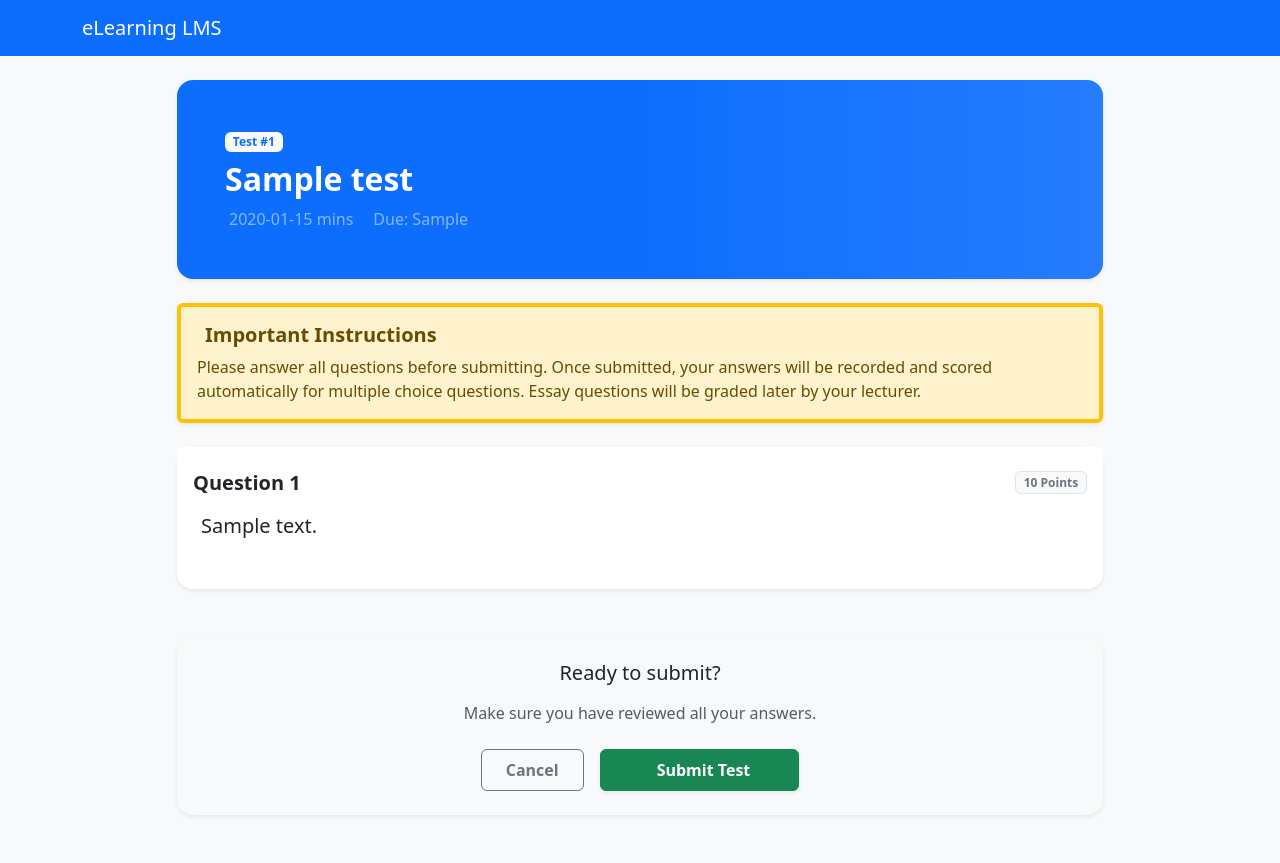
After one commit to tiennam-nguyen/Learning-Management-System, a Flask app: template templates/take_test.html in a window 1280 px wide. The commit adds this page. Run offline with Flask 3, Linux system fonts and the light colour scheme; the template is opened without the code that fills it: most values are stand-ins (such as "Sample title", 1, 10 or a date in 2020).

Commit message:
update student test UI

```diff
--- a/app.py
+++ b/app.py
@@ -295,7 +295,7 @@ def student_dashboard():
         user_info = cursor.fetchone()
 
         try:
-            cursor.execute("SELECT fn_MaxScore_Student_Test(%s, %s) AS gpa", (user_id, 1))
+            cursor.execute("SELECT fn_student_GPA_score(%s) AS gpa", (user_id,))
             gpa_result = cursor.fetchone()
             if gpa_result and gpa_result["gpa"] is not None:
                 gpa = gpa_result["gpa"]
@@ -482,6 +482,7 @@ def class_detail(class_id):
     tests = [] # Khởi tạo danh sách bài test rỗng
     chapters = []
     topics = []
+    file_status = None
 
     try:
         conn = get_db_connection()
@@ -542,11 +543,27 @@ def class_detail(class_id):
             questions = cursor.fetchall()
 
         # 6. LẤY DANH SÁCH BÀI TEST CHỖ NÀY NÈ!
-        cursor.execute(
-            "SELECT test_id, test_name, test_start, test_end, test_timer FROM Test WHERE class_id = %s ORDER BY test_start DESC",
-            (class_id,)
-        )
+        if session.get('role') == 'Student':
+            cursor.execute(
+                """
+                SELECT test_id, test_name, test_start, test_end, test_timer,
+                       fn_MaxScore_Student_Test(%s, test_id) AS highest_score
+                FROM Test WHERE class_id = %s ORDER BY test_start DESC
+                """,
+                (session.get('user_id'), class_id)
+            )
+        else:
+            cursor.execute(
+                "SELECT test_id, test_name, test_start, test_end, test_timer, NULL AS highest_score FROM Test WHERE class_id = %s ORDER BY test_start DESC",
+                (class_id,)
+            )
         tests = cursor.fetchall()
+
+        # 7. Trạng thái tài liệu của lớp (fn_FileStatus)
+        cursor.execute("SELECT fn_FileStatus(%s) AS file_status", (class_id,))
+        fs_result = cursor.fetchone()
+        if fs_result:
+            file_status = fs_result['file_status']
 
     except mysql.connector.Error as e:
         flash(f"Database error: {e}", "danger")
@@ -556,8 +573,9 @@ def class_detail(class_id):
         if 'conn' in locals() and conn and conn.is_connected():
             conn.close()
 
-    # TRUYỀN BIẾN tests VÀO ĐÂY LÀ LÊN HÌNH NGAY!
-    return render_template('class_detail.html', class_info=class_info, students=students, questions=questions, tests=tests, chapters=chapters, topics=topics, all_files=all_files)
+    return render_template('class_detail.html', class_info=class_info, students=students, questions=questions,
+                           tests=tests, chapters=chapters, topics=topics, all_files=all_files,
+                           file_status=file_status)
 
 @app.route('/admin/users/create', methods=['POST'])
 def create_user():
@@ -1212,5 +1230,163 @@ def upload_topic_file(topic_id):
 
     return render_template('upload_file.html', topic_id=topic_id)
 
+@app.route('/test/<int:test_id>/results', methods=['GET'])
+def test_results(test_id):
+    if 'user_id' not in session or session.get('role') not in ['Lecturer', 'Admin']:
+        flash('Unauthorized access.', 'danger')
+        return redirect(url_for('dashboard'))
+
+    conn = get_db_connection()
+    cursor = conn.cursor(dictionary=True)
+
+    try:
+        # Get test info
+        cursor.execute(
+            """
+            SELECT t.*, c.class_name, s.subject_name
+            FROM Test t
+            JOIN Class c ON t.class_id = c.class_id
+            JOIN Subject s ON c.subject_id = s.subject_id
+            WHERE t.test_id = %s
+            """,
+            (test_id,)
+        )
+        test_info = cursor.fetchone()
+
+        if not test_info:
+            flash("Test not found.", "danger")
+            return redirect(url_for('dashboard'))
+
+        # Fetch all attempts for this test
+        cursor.execute(
+            """
+            SELECT a.attempt_id, a.attempt_index, a.start_time, a.end_time, a.score,
+                   u.firstName, u.lastName, st.s_mssv
+            FROM Attempt a
+            JOIN Student st ON a.student_id = st.id
+            JOIN User u ON st.id = u.id
+            WHERE a.test_id = %s
+            ORDER BY u.lastName, u.firstName, a.attempt_index
+            """,
+            (test_id,)
+        )
+        attempts = cursor.fetchall()
+
+        return render_template('test_results.html', test=test_info, attempts=attempts)
+
+    except mysql.connector.Error as e:
+        flash(f"Database error: {e}", "danger")
+        return redirect(url_for('dashboard'))
+    finally:
+        if 'cursor' in locals() and cursor: cursor.close()
+        if 'conn' in locals() and conn.is_connected(): conn.close()
+
+@app.route('/test/<int:test_id>', methods=['GET', 'POST'])
+def take_test(test_id):
+    if 'user_id' not in session or session.get('role') != 'Student':
+        flash('Unauthorized access or you must be a student to take tests.', 'danger')
+        return redirect(url_for('dashboard'))
+
+    user_id = session.get('user_id')
+    conn = get_db_connection()
+    cursor = conn.cursor(dictionary=True)
+
+    try:
+        # Get test info
+        cursor.execute("SELECT * FROM Test WHERE test_id = %s", (test_id,))
+        test_info = cursor.fetchone()
+        if not test_info:
+            flash("Test not found.", "danger")
+            return redirect(url_for('student_dashboard'))
+
+        if request.method == 'POST':
+            try:
+                # Find the next attempt index
+                cursor.execute(
+                    "SELECT COALESCE(MAX(attempt_index), 0) + 1 AS next_index FROM Attempt WHERE test_id = %s AND student_id = %s",
+                    (test_id, user_id)
+                )
+                attempt_index = cursor.fetchone()['next_index']
+
+                # Create the attempt
+                cursor.execute(
+                    "INSERT INTO Attempt (attempt_index, test_id, student_id) VALUES (%s, %s, %s)",
+                    (attempt_index, test_id, user_id)
+                )
+                attempt_id = cursor.lastrowid
+
+                # Insert answers
+                for key, value in request.form.items():
+                    if key.startswith('question_'):
+                        q_id = int(key.split('_')[1])
+
+                        # Get question type to determine if choice or essay
+                        cursor.execute("SELECT question_type FROM Question WHERE question_id = %s", (q_id,))
+                        q_type_row = cursor.fetchone()
+
+                        if q_type_row:
+                            q_type = q_type_row['question_type']
+                            if q_type in ['multiple_choice', 'true_false']:
+                                choice_id = int(value) if value else None
+                                cursor.execute(
+                                    "INSERT INTO Student_answer (attempt_id, question_id, choice_id) VALUES (%s, %s, %s)",
+                                    (attempt_id, q_id, choice_id)
+                                )
+                            elif q_type == 'essay':
+                                cursor.execute(
+                                    "INSERT INTO Student_answer (attempt_id, question_id, answer_text) VALUES (%s, %s, %s)",
+                                    (attempt_id, q_id, value)
+                                )
+
+                conn.commit()
+                flash("Bài kiểm tra đã được nộp thành công! Điểm của bạn đã được cập nhật.", "success")
+                return redirect(url_for('class_detail', class_id=test_info['class_id']))
+
+            except mysql.connector.Error as err:
+                conn.rollback()
+                flash(f"Lỗi khi nộp bài: {err.msg}", "danger")
+                return redirect(url_for('class_detail', class_id=test_info['class_id']))
+
+        # GET request - Display the test form
+        # Get questions
+        cursor.execute(
+            """
+            SELECT q.question_id, q.question_type, q.question_content, COALESCE(tq.custom_score, q.max_score) AS score
+            FROM Test_Question tq
+            JOIN Question q ON tq.question_id = q.question_id
+            WHERE tq.test_id = %s
+            """,
+            (test_id,)
+        )
+        questions = cursor.fetchall()
+
+        # Get choices for multiple_choice / true_false
+        cursor.execute(
+            """
+            SELECT c.choice_id, c.question_id, c.choice_content
+            FROM Choice c
+            JOIN Test_Question tq ON c.question_id = tq.question_id
+            WHERE tq.test_id = %s
+            """,
+            (test_id,)
+        )
+        all_choices = cursor.fetchall()
+
+        # Map choices to questions
+        for q in questions:
+            if q['question_type'] in ['multiple_choice', 'true_false']:
+                q['choices'] = [c for c in all_choices if c['question_id'] == q['question_id']]
+            else:
+                q['choices'] = []
+
+        return render_template('take_test.html', test=test_info, questions=questions)
+
+    except mysql.connector.Error as e:
+        flash(f"Database error: {e}", "danger")
+        return redirect(url_for('dashboard'))
+    finally:
+        if 'cursor' in locals() and cursor: cursor.close()
+        if 'conn' in locals() and conn.is_connected(): conn.close()
+
 if __name__ == '__main__':
     app.run(debug=True)
--- a/templates/student_dashboard.html
+++ b/templates/student_dashboard.html
@@ -62,13 +62,11 @@
                     {{ gpa }}
                 </div>
 
-                <p class="card-text mt-2 opacity-75 fs-5">Out of 4.0 Scale</p>
+                <p class="card-text mt-2 opacity-75 fs-5">Out of 10.0 Scale</p>
 
                 <hr class="w-75 my-4 border-white opacity-25">
 
-                <button class="btn btn-light text-primary fw-bold rounded-pill px-4 py-2 mt-2 shadow-sm transition-all hover-scale">
-                    View Transcript
-                </button>
+
             </div>
         </div>
     </div>
--- /dev/null
+++ b/templates/take_test.html
@@ -0,0 +1,137 @@
+{% extends 'base.html' %}
+
+{% block title %}Take Test - {{ test.test_name }}{% endblock %}
+
+{% block content %}
+<div class="row justify-content-center mt-4 mb-5">
+    <div class="col-lg-10">
+        <!-- Test Header Card -->
+        <div class="card shadow-sm border-0 rounded-4 mb-4 bg-primary text-white overflow-hidden position-relative">
+            <div class="position-absolute top-0 end-0 w-50 h-100" style="background: linear-gradient(90deg, transparent, rgba(255,255,255,0.1)); pointer-events: none;"></div>
+            <div class="card-body p-5 position-relative z-1">
+                <div class="d-flex justify-content-between align-items-start">
+                    <div>
+                        <span class="badge bg-light text-primary mb-2">Test #{{ test.test_id }}</span>
+                        <h2 class="fw-bold mb-2">{{ test.test_name }}</h2>
+                        <div class="d-flex gap-3 text-white-50">
+                            <span><i class="bi bi-clock me-1"></i> {{ test.test_timer }} mins</span>
+                            <span><i class="bi bi-calendar3 me-1"></i> Due: {{ test.test_end }}</span>
+                        </div>
+                    </div>
+                </div>
+            </div>
+        </div>
+
+        <!-- Warning Alert -->
+        <div class="alert alert-warning border-start border-4 border-warning shadow-sm mb-4" role="alert">
+            <h5 class="alert-heading fw-bold"><i class="bi bi-exclamation-triangle-fill me-2"></i>Important Instructions</h5>
+            <p class="mb-0">Please answer all questions before submitting. Once submitted, your answers will be recorded and scored automatically for multiple choice questions. Essay questions will be graded later by your lecturer.</p>
+        </div>
+
+        <!-- Test Form -->
+        <form method="POST" action="{{ url_for('take_test', test_id=test.test_id) }}" id="testForm" class="needs-validation" novalidate>
+            {% for q in questions %}
+            <div class="card shadow-sm border-0 rounded-4 mb-4">
+                <div class="card-header bg-white border-bottom-0 pt-4 pb-0">
+                    <div class="d-flex justify-content-between align-items-center">
+                        <h5 class="fw-bold text-dark m-0">Question {{ loop.index }}</h5>
+                        <span class="badge bg-light text-secondary border">{{ q.score }} Points</span>
+                    </div>
+                </div>
+                <div class="card-body p-4 pt-3">
+                    <p class="fs-5 mb-4">{{ q.question_content }}</p>
+
+                    {% if q.question_type in ['multiple_choice', 'true_false'] %}
+                        <div class="d-flex flex-column gap-2">
+                            {% for c in q.choices %}
+                            <div class="form-check custom-radio-wrapper p-3 border rounded-3 hover-bg-light transition-all">
+                                <input class="form-check-input mt-1" type="radio" name="question_{{ q.question_id }}" id="choice_{{ c.choice_id }}" value="{{ c.choice_id }}" required>
+                                <label class="form-check-label d-block ms-2 cursor-pointer w-100" for="choice_{{ c.choice_id }}">
+                                    {{ c.choice_content }}
+                                </label>
+                            </div>
+                            {% endfor %}
+                            <div class="invalid-feedback mt-2">
+                                Please select an answer.
+                            </div>
+                        </div>
+                    {% elif q.question_type == 'essay' %}
+                        <div class="form-group">
+                            <label for="essay_{{ q.question_id }}" class="visually-hidden">Your Answer</label>
+                            <textarea class="form-control bg-light border-0 p-3 shadow-none" id="essay_{{ q.question_id }}" name="question_{{ q.question_id }}" rows="6" placeholder="Write your answer here..." required></textarea>
+                            <div class="invalid-feedback mt-2">
+                                Please provide an answer.
+                            </div>
+                        </div>
+                    {% endif %}
+                </div>
+            </div>
+            {% endfor %}
+
+            <!-- Submit Action -->
+            <div class="card shadow-sm border-0 rounded-4 mt-5 bg-light">
+                <div class="card-body p-4 text-center">
+                    <h5 class="mb-3">Ready to submit?</h5>
+                    <p class="text-muted mb-4">Make sure you have reviewed all your answers.</p>
+                    <div class="d-flex justify-content-center gap-3">
+                        <a href="{{ url_for('class_detail', class_id=test.class_id) }}" class="btn btn-outline-secondary px-4 py-2 fw-bold">Cancel</a>
+                        <button type="submit" class="btn btn-success px-5 py-2 fw-bold shadow-sm" onclick="return confirm('Are you sure you want to submit your test? This action cannot be undone.');">
+                            <i class="bi bi-send-check me-2"></i>Submit Test
+                        </button>
+                    </div>
+                </div>
+            </div>
+        </form>
+    </div>
+</div>
+
+<style>
+    /* Custom CSS for Test UI */
+    .transition-all {
+        transition: all 0.2s ease-in-out;
+    }
+    .hover-bg-light:hover {
+        background-color: #f8f9fa;
+        border-color: #dee2e6 !important;
+    }
+    .custom-radio-wrapper:has(input:checked) {
+        background-color: #e8f4fd;
+        border-color: #0d6efd !important;
+    }
+    .cursor-pointer {
+        cursor: pointer;
+    }
+    textarea:focus {
+        background-color: #fff !important;
+        border: 1px solid #86b7fe !important;
+        box-shadow: 0 0 0 0.25rem rgba(13, 110, 253, 0.25) !important;
+    }
+</style>
+
+<script>
+    // Example starter JavaScript for disabling form submissions if there are invalid fields
+    (function () {
+        'use strict'
+
+        // Fetch all the forms we want to apply custom Bootstrap validation styles to
+        var forms = document.querySelectorAll('.needs-validation')
+
+        // Loop over them and prevent submission
+        Array.prototype.slice.call(forms)
+            .forEach(function (form) {
+                form.addEventListener('submit', function (event) {
+                    if (!form.checkValidity()) {
+                        event.preventDefault()
+                        event.stopPropagation()
+                        // Find the first invalid element and scroll to it
+                        var firstInvalid = form.querySelector(':invalid');
+                        if(firstInvalid) {
+                            firstInvalid.scrollIntoView({ behavior: 'smooth', block: 'center' });
+                        }
+                    }
+                    form.classList.add('was-validated')
+                }, false)
+            })
+    })()
+</script>
+{% endblock %}
```
Also changed, not shown: database/function_gpa.sql (added, +107 -0 lines), templates/class_detail.html (+18 -1 lines), templates/dashboard.html (deleted, +0 -65 lines), templates/test_results.html (added, +98 -0 lines).
